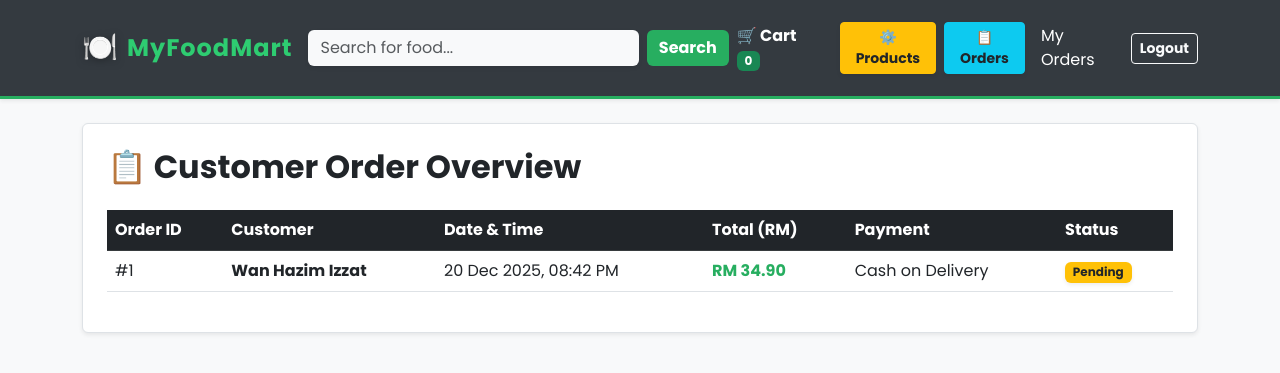
After one commit to Hazim-Wan/myfoodmart, a PHP site: page /admin_orders.php in a window 1280 px wide. The commit adds this page. Shown: the top 373 px of the page. Run offline with PHP 8.4, Linux system fonts and the light colour scheme; a user stored in the database is signed in; data comes from the database, SQL or seed files in the repository.

Commit message:
Added admin order overview, fixed SQL created_at bug, and updated UI

```diff
--- /dev/null
+++ b/admin_orders.php
@@ -0,0 +1,72 @@
+<?php
+session_start();
+include 'db_connect.php';
+
+// Security check: Admin only
+if (!isset($_SESSION['user_id']) || $_SESSION['role'] !== 'admin') {
+    header("Location: index.php");
+    exit();
+}
+
+// Fixed Query: Using 'created_at' as shown in your phpMyAdmin
+$query = "SELECT o.*, u.name as customer_name
+          FROM orders o
+          JOIN users u ON o.user_id = u.user_id
+          ORDER BY o.created_at DESC";
+$result = mysqli_query($conn, $query);
+?>
+
+<!DOCTYPE html>
+<html lang="en">
+<head>
+    <meta charset="UTF-8">
+    <title>Order Management - MyFoodMart</title>
+    <link href="https://cdn.jsdelivr.net/npm/bootstrap@5.3.0/dist/css/bootstrap.min.css" rel="stylesheet">
+    <link rel="stylesheet" href="style.css">
+</head>
+<body class="bg-light">
+    <?php include 'header.php'; ?>
+
+    <div class="container mt-4">
+        <div class="bg-white p-4 rounded shadow-sm border">
+            <h2 class="fw-bold text-dark mb-4">📋 Customer Order Overview</h2>
+
+            <div class="table-responsive">
+                <table class="table table-hover align-middle">
+                    <thead class="table-dark">
+                        <tr>
+                            <th>Order ID</th>
+                            <th>Customer</th>
+                            <th>Date & Time</th>
+                            <th>Total (RM)</th>
+                            <th>Payment</th>
+                            <th>Status</th>
+                        </tr>
+                    </thead>
+                    <tbody>
+                        <?php while($row = mysqli_fetch_assoc($result)): ?>
+                        <tr>
+                            <td>#<?php echo $row['order_id']; ?></td>
+                            <td class="fw-bold"><?php echo $row['customer_name']; ?></td>
+                            <td><?php echo date('d M Y, h:i A', strtotime($row['created_at'])); ?></td>
+                            <td class="fw-bold text-success">RM <?php echo number_format($row['total_amount'], 2); ?></td>
+                            <td><?php echo $row['payment_method']; ?></td>
+                            <td>
+                                <?php
+                                    $status = $row['order_status'];
+                                    $badgeClass = ($status == 'Completed') ? 'bg-success' : 'bg-warning text-dark';
+                                ?>
+                                <span class="badge <?php echo $badgeClass; ?> shadow-sm">
+                                    <?php echo $status; ?>
+                                </span>
+                            </td>
+                        </tr>
+                        <?php endwhile; ?>
+                    </tbody>
+                </table>
+            </div>
+        </div>
+    </div>
+    <script src="https://cdn.jsdelivr.net/npm/bootstrap@5.3.0/dist/js/bootstrap.bundle.min.js"></script>
+</body>
+</html>
--- a/header.php
+++ b/header.php
@@ -34,15 +34,18 @@
                 <?php if(isset($_SESSION['user_id'])): ?>
                     <?php if(isset($_SESSION['role']) && $_SESSION['role'] == 'admin'): ?>
                         <li class="nav-item me-2">
-                            <a class="btn btn-warning btn-sm fw-bold text-dark shadow-sm" href="admin_dashboard.php">⚙️ Dashboard</a>
+                            <a class="btn btn-warning btn-sm fw-bold text-dark shadow-sm" href="admin_dashboard.php">⚙️ Products</a>
+                        </li>
+                        <li class="nav-item me-2">
+                            <a class="btn btn-info btn-sm fw-bold text-dark shadow-sm" href="admin_orders.php">📋 Orders</a>
                         </li>
                     <?php endif; ?>
 
-                    <li class="nav-item"><a class="nav-link text-white" href="order_history.php">Orders</a></li>
+                    <li class="nav-item"><a class="nav-link text-white" href="order_history.php">My Orders</a></li>
                     <li class="nav-item"><a class="btn btn-outline-light btn-sm ms-2 fw-bold" href="logout.php">Logout</a></li>
                 <?php else: ?>
                     <li class="nav-item"><a class="nav-link text-white" href="login.php">Login</a></li>
-                    <li class="nav-item"><a class="btn btn-success btn-sm ms-2 fw-bold" href="register.php">Sign Up</a></li>
+                    <li class="nav-item"><a class="btn btn-success btn-sm ms-2 fw-bold shadow-sm" href="register.php">Sign Up</a></li>
                 <?php endif; ?>
             </ul>
         </div>
--- a/manage_categories.php
+++ b/manage_categories.php
@@ -9,7 +9,7 @@ if (!isset($_SESSION['role']) || $_SESSION['role'] !== 'admin') {
 
 $message = "";
 
-// Logic to Add a Category [cite: 403, 407]
+// Logic to Add a Category
 if (isset($_POST['add_category'])) {
     $cat_name = mysqli_real_escape_string($conn, $_POST['cat_name']);
     $cat_desc = mysqli_real_escape_string($conn, $_POST['cat_desc']);
@@ -20,7 +20,7 @@ if (isset($_POST['add_category'])) {
     }
 }
 
-// Logic to Delete a Category [cite: 403]
+// Logic to Delete a Category
 if (isset($_GET['delete'])) {
     $id = (int)$_GET['delete'];
     mysqli_query($conn, "DELETE FROM categories WHERE category_id = $id");
@@ -28,7 +28,7 @@ if (isset($_GET['delete'])) {
     exit();
 }
 
-// Fetch all categories [cite: 409]
+// Fetch all categories
 $categories = mysqli_query($conn, "SELECT * FROM categories ORDER BY name ASC");
 ?>
 
```
Also changed, not shown: 1 other file.
